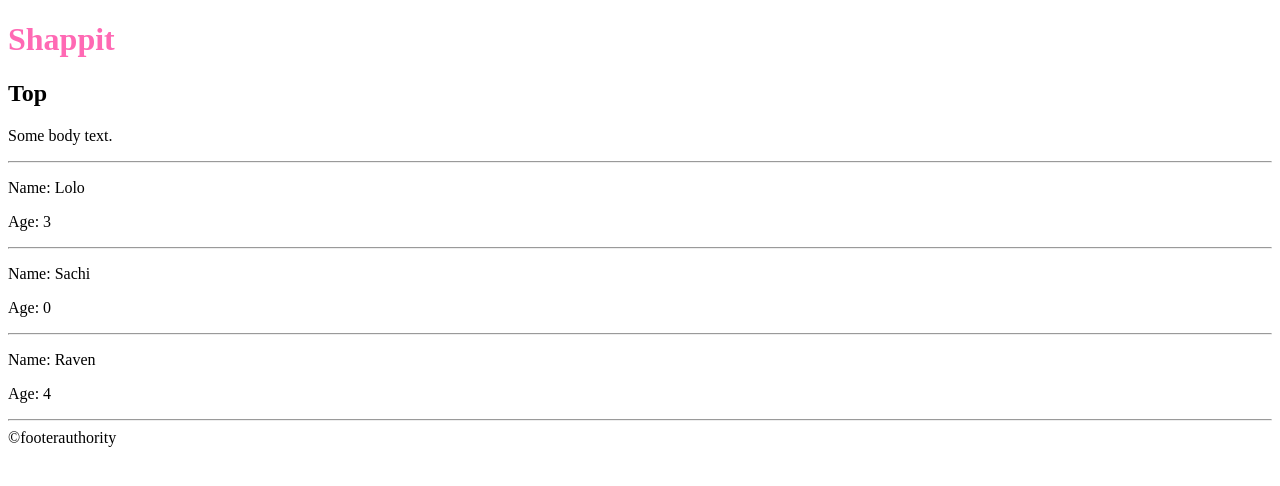
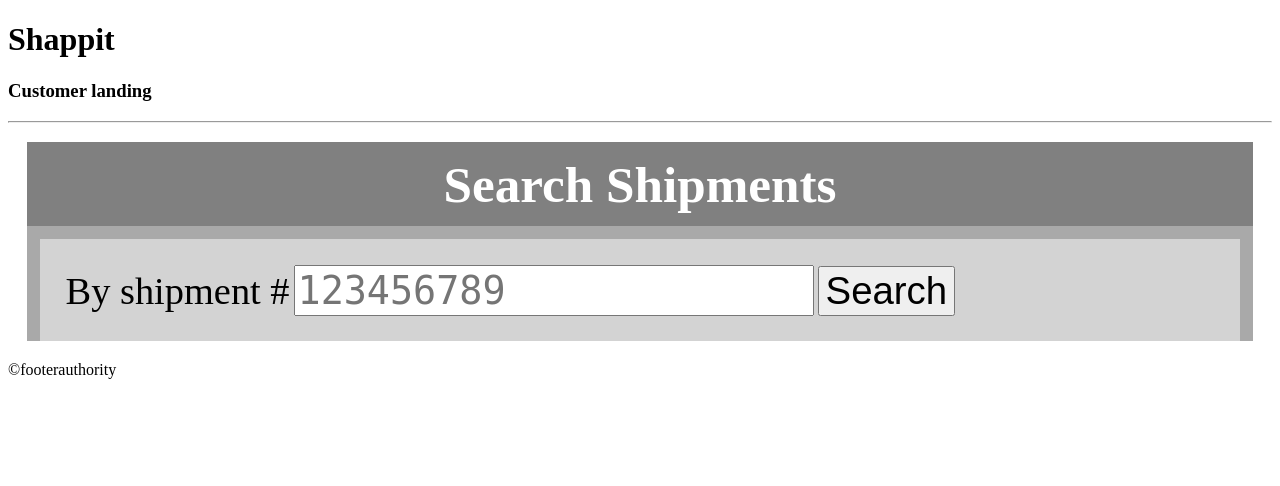
Before and after one commit to nathanalexanderpage/shappit-frontend, a Django app: page / in a window 1280 px wide. Shown: the top 486 px of the page. Run offline with Django 3.2, Linux system fonts and the light colour scheme.

Commit message:
added frontpage and basic styling with search form

```diff
--- /dev/null
+++ b/apitest.py
@@ -0,0 +1,5 @@
+import requests
+
+# resp = requests.get('https://api.github.com')
+resp2 = requests.get('http://localhost:8000/customers/')
+print(resp2.json())
--- a/main_app/static/style.css
+++ b/main_app/static/style.css
@@ -1,3 +1,41 @@
-h1 {
+h2 {
+	font-weight: bold;
 	color: hotpink;
 }
+label {
+	font-size: 3vw;
+}
+input[type="radio"] {
+	width: 2vw;
+	height: 2vw;
+}
+input[type="submit"] {
+	font-size: 3vw;
+}
+select {
+	font-size: 3vw;
+}
+.title {
+	padding: 1vw;
+	background-color: grey;
+	text-align: center;
+	font-size: 4vw;
+	font-weight: bold;
+	color: white;
+}
+.seg {
+	margin: 1.5vw;
+	background-color: darkgrey;
+}
+.subseg {
+	margin: 1vw;
+	padding: 2vw;
+	background-color: lightgrey;
+}
+.code {
+	font-family: monospace;
+}
+.nine {
+	width: 40vw;
+	font-size: 3vw;
+}
--- a/main_app/templates/index.html
+++ b/main_app/templates/index.html
@@ -4,21 +4,60 @@
   <head>
     <meta charset="utf-8">
     <title>{{site_company}}: Top</title>
+    <!-- <link rel="stylesheet" type="text/css" href="{% static 'reset.css' %}"> -->
     <link rel="stylesheet" type="text/css" href="{% static 'style.css' %}">
   </head>
   <body>
     <header>
-      <h1>{{site_company}}</h1>
-      <h2>Top</h2>
+      <h1>{{ site_company }}</h1>
     </header>
     <main>
-      <p>Some body text.</p>
+      {% if permissions_level == 'employee' %}
+        <h3>Employee landing</h3>
+      {% elif permissions_level == 'customer' %}
+        <h3>Customer landing</h3>
+      {% endif %}
       <hr />
-      {% for cat in cats %}
-        <p>Name: {{ cat.name }}</p>
-      	<p>Age: {{ cat.age }}</p>
-      	<hr />
-      {% endfor %}
+      <div class="top seg search">
+        <div class="top title">
+          Search Shipments
+        </div>
+        <div class="top subseg by-pro search">
+          <form class="" action="index.html" method="post">
+            <label for="pro">By shipment #</label>
+            <input class="code nine" type="text" name="pro" placeholder="123456789">
+            <input type="submit" name="submit" value="Search">
+          </form>
+        </div>
+        {% if customers_list %}
+          <div class="top subseg by-cust search">
+            <form action="index.html" method="get">
+              <div class="">
+                <label for="cust-select">By customer:</label>
+                <select name="cust-name">
+                  {% for customer in customers_list %}
+                    <option value="{{ customer.id }}">{{ customer.name }}</option>
+                  {% endfor %}
+                </select>
+              </div>
+              <div class="">
+                <label for="cust-role">As:</label>
+                <input type="radio" name="cust-role" value="shipper">
+                <label for="shipper">shipper</label>
+                <input type="radio" name="cust-role" value="consignee">
+                <label for="consignee">consignee</label>
+                <input type="radio" name="cust-role" value="bill-to">
+                <label for="bill-to">bill-to</label>
+              </div>
+              <div class="">
+                <input type="submit" name="submit" value="Search">
+              </div>
+            </form>
+          </div>
+        {% endif %}
+      </div>
+
+
     </main>
     <footer>
       &copy;footerauthority
--- a/main_app/views.py
+++ b/main_app/views.py
@@ -1,10 +1,40 @@
 from django.shortcuts import render
 from django.http import HttpResponse
+import requests
 
 site_company = 'Shappit'
+test_user_permissions = 'customer'
+user_permissions = test_user_permissions
 
 def index(request):
+    if user_permissions == 'employee':
+        customers_list = requests.get('http://localhost:8000/customers/').json()
+        return render(
+            request,
+            'index.html',
+            {
+                'site_company': site_company,
+                'permissions_level': user_permissions,
+                'customers_list': customers_list,
+            }
+        )
+    elif user_permissions == 'customer':
+        return render(
+            request,
+            'index.html',
+            {
+                'site_company': site_company,
+                'permissions_level': user_permissions,
+            }
+        )
+    return render(request, 'index.html', {'site_company': site_company})
+
+def search(request):
+    resp2 = requests.get('http://localhost:8000/customers/').json()
+    if resp2:
+        return render(request, 'index.html', {'site_company': site_company, 'cats': cats, 'resp2': resp2})
     return render(request, 'index.html', {'site_company': site_company, 'cats': cats})
+
 
 class Cat:
     def __init__(self, name, breed, description, age):
```
Also changed, not shown: main_app/static/reset.css (added, +366 -0 lines), 2 other files.
